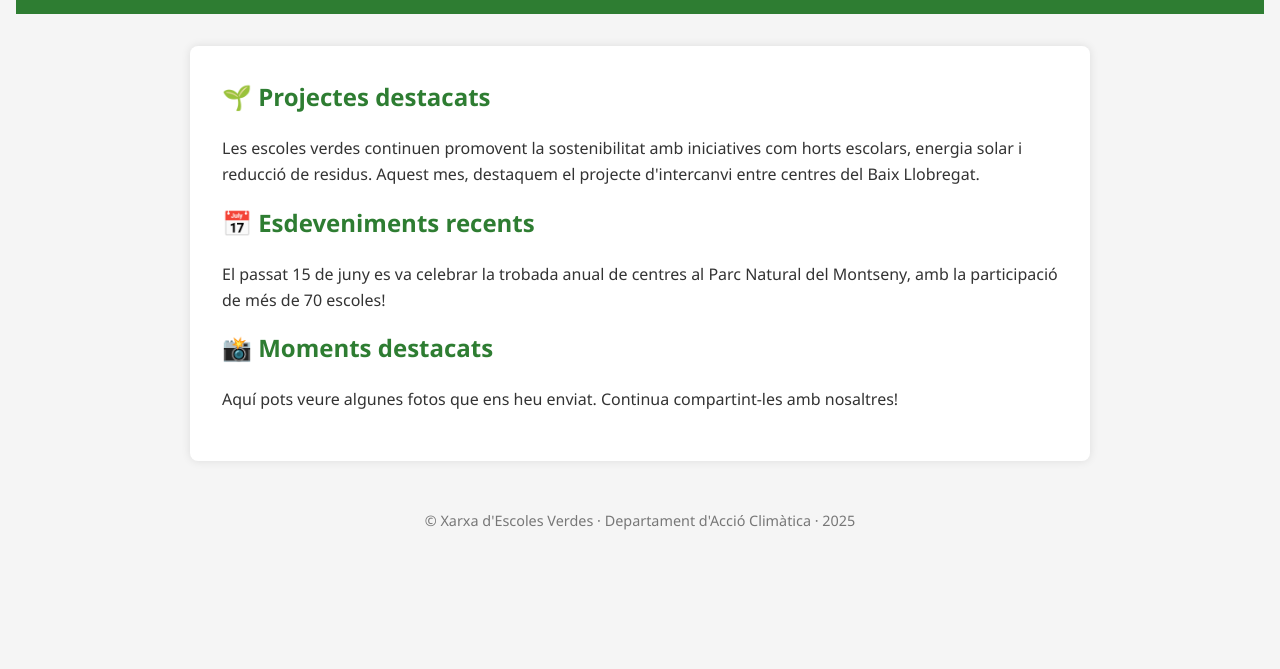
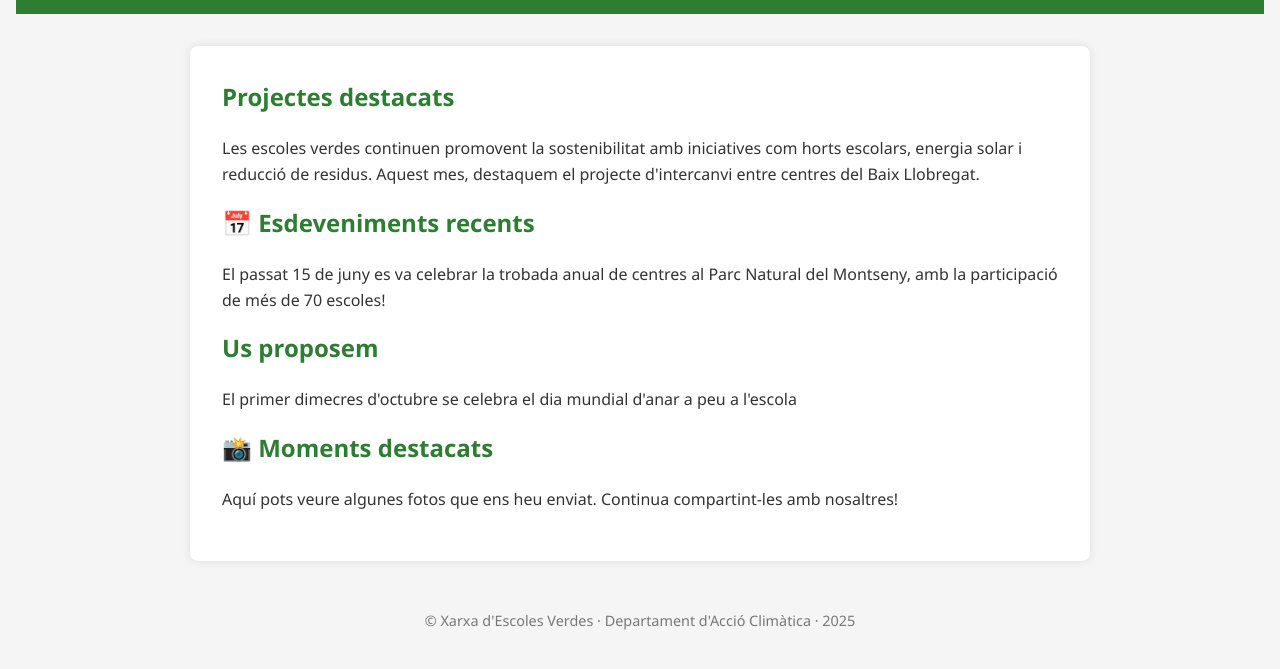
Before and after one commit to TecnoLogicsIB/Butlleti_01, a plain HTML site: page index.html in a window 1280 px wide. Shown: the part 117-786 px from the top of the page. Drawn offline with Linux system fonts and the light colour scheme.

Commit message:
Update index.html

```diff
--- a/index.html
+++ b/index.html
@@ -3,7 +3,7 @@
 <head>
   <meta charset="UTF-8" />
   <meta name="viewport" content="width=device-width, initial-scale=1.0" />
-  <title>Butlletí Escola Verda</title>
+  <title>Butlletí STEAMcat</title>
   <style>
     * {
       box-sizing: border-box;
@@ -69,11 +69,14 @@
   </header>
 
   <section>
-    <h2>🌱 Projectes destacats</h2>
+    <h2>Projectes destacats</h2>
     <p>Les escoles verdes continuen promovent la sostenibilitat amb iniciatives com horts escolars, energia solar i reducció de residus. Aquest mes, destaquem el projecte d'intercanvi entre centres del Baix Llobregat.</p>
 
     <h2>📅 Esdeveniments recents</h2>
     <p>El passat 15 de juny es va celebrar la trobada anual de centres al Parc Natural del Montseny, amb la participació de més de 70 escoles!</p>
+
+    <h2>Us proposem</h2>
+    <p>El primer dimecres d'octubre se celebra el dia mundial d'anar a peu a l'escola</p>
 
     <h2>📸 Moments destacats</h2>
     <p>Aquí pots veure algunes fotos que ens heu enviat. Continua compartint-les amb nosaltres!</p>
```
